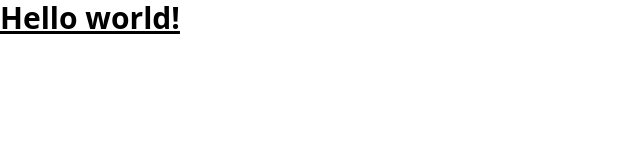
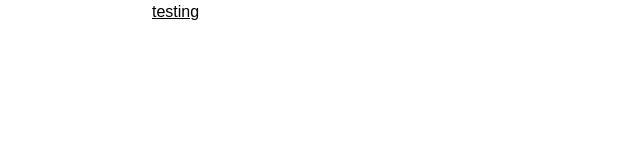
Before and after one commit to JamesFincher/AI-Art, a Gatsby site: page / in a window 1280 px wide. Shown: the whole page, without its empty margins (0-640 px from the left). Built offline with nearby package versions, Linux system fonts and the light colour scheme; Gatsby itself is replaced by a stand-in of ours.

Commit message:
updated tailwind.config with some styles

```diff
--- a/src/pages/index.js
+++ b/src/pages/index.js
@@ -1,5 +1,11 @@
 import React from "react"
 
 export default function Home() {
-  return <h1 className="text-3xl font-bold underline">Hello world!</h1>
+  return (
+    <div className="md:container md:mx-auto text-primary">
+      <p className="underline decoration-sky-600 md:decoration-blue-400">
+        testing
+      </p>
+    </div>
+  )
 }
--- a/tailwind.config.js
+++ b/tailwind.config.js
@@ -1,7 +1,40 @@
 module.exports = {
   content: ["./src/**/*.{js,jsx,ts,tsx}"],
   theme: {
-    extend: {},
+    screens: {
+      sm: "480px",
+      md: "768px",
+      lg: "976px",
+      xl: "1440px",
+    },
+    colors: {
+      blue: "#1fb6ff",
+      purple: "#7e5bef",
+      pink: "#ff49db",
+      orange: "#ff7849",
+      green: "#13ce66",
+      yellow: "#ffc82c",
+      "gray-dark": "#273444",
+      gray: "#8492a6",
+      "gray-light": "#d3dce6",
+      tp: "#0F337A",
+      bg: "699AFB",
+      ac: "293A61",
+      lt: "#B8D0F7",
+    },
+    fontFamily: {
+      sans: ["Graphik", "sans-serif"],
+      serif: ["Merriweather", "serif"],
+    },
+    extend: {
+      spacing: {
+        128: "32rem",
+        144: "36rem",
+      },
+      borderRadius: {
+        "4xl": "2rem",
+      },
+    },
   },
   plugins: [],
 }
```
Also changed, not shown: 1 other file.
